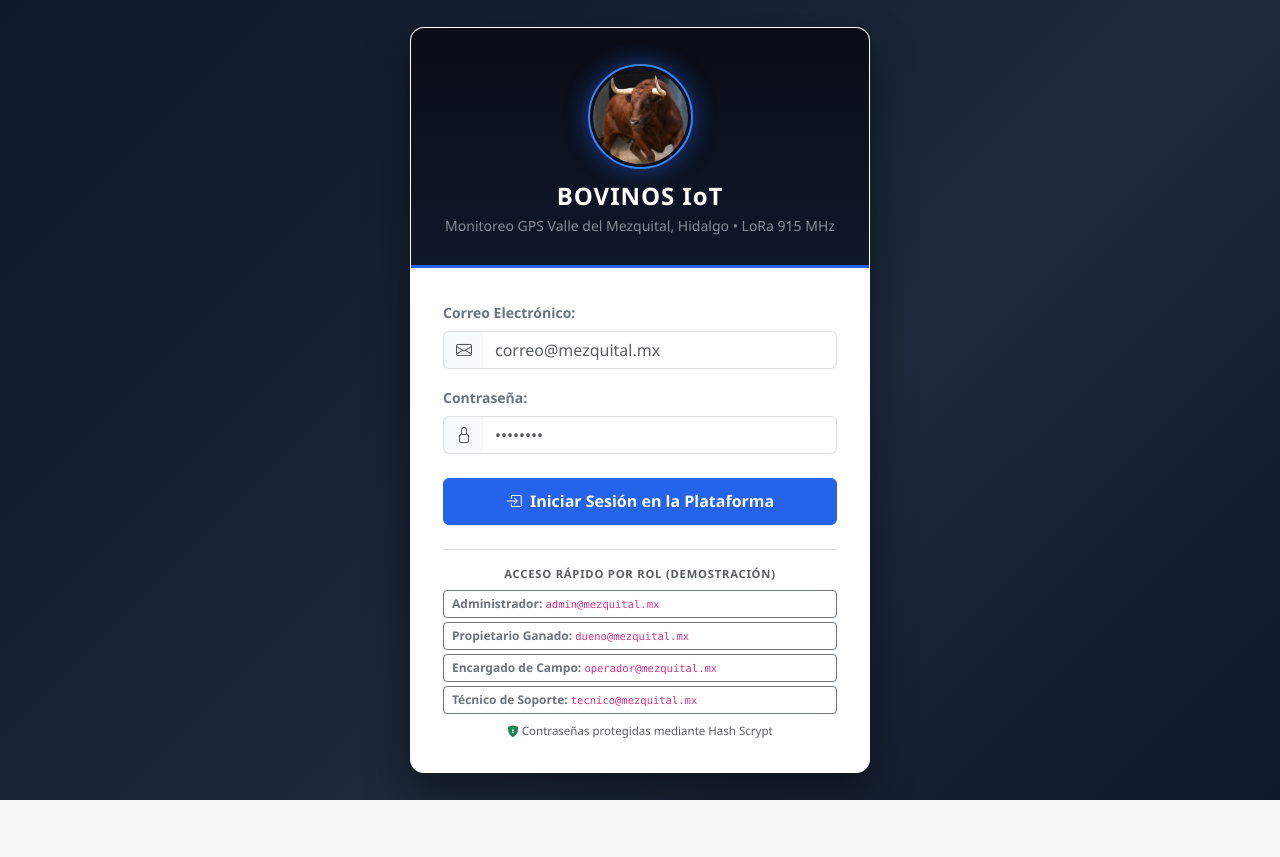
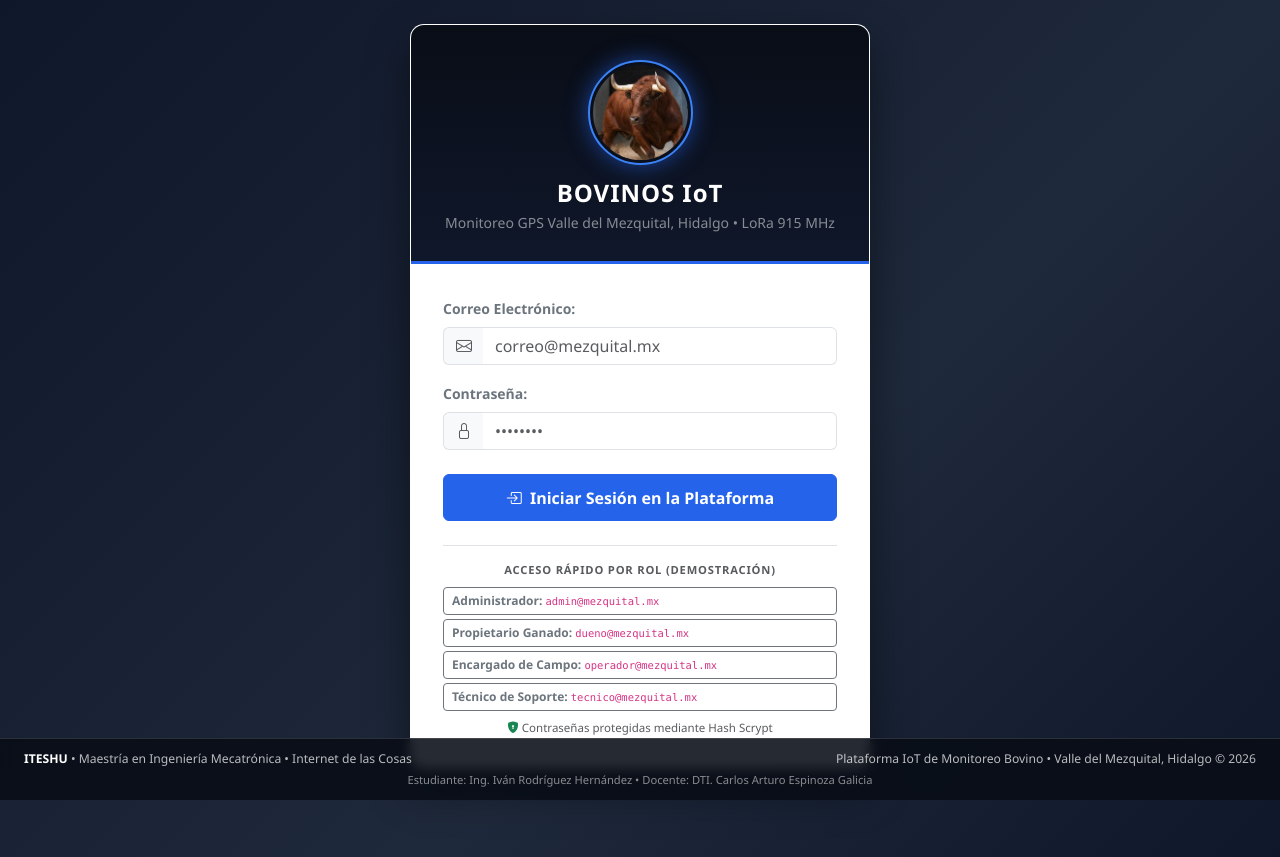
Before and after one commit to am25021818-netizen/PLATAFORMA-IoT_, a Flask app: page /login in a window 1280 px wide. Before the commit the page ends 800 px from the top, so only its background shows below. Run offline with Flask 3, Linux system fonts and the light colour scheme.

Commit message:
feat: agregar footer institucional a la webapp

```diff
--- a/plataforma_iot_bovinos/webapp/templates/login.html
+++ b/plataforma_iot_bovinos/webapp/templates/login.html
@@ -26,7 +26,7 @@
       align-items: center;
       justify-content: center;
       font-family: 'Segoe UI', system-ui, -apple-system, sans-serif;
-      padding: 1.5rem;
+      padding: 1.5rem 1.5rem 5.5rem;
     }
     .login-card {
       background: #ffffff;
@@ -93,6 +93,22 @@
     .role-badge:hover {
       transform: scale(1.02);
     }
+    .login-footer {
+      position: fixed;
+      left: 0;
+      right: 0;
+      bottom: 0;
+      z-index: 10;
+      padding: 0.7rem 1.5rem;
+      background: rgba(9, 13, 22, 0.88);
+      border-top: 1px solid rgba(255, 255, 255, 0.14);
+      color: rgba(255, 255, 255, 0.72);
+      font-size: 0.76rem;
+      text-align: center;
+      backdrop-filter: blur(6px);
+    }
+    .login-footer strong { color: #ffffff; }
+    .login-footer .footer-credit { color: rgba(255, 255, 255, 0.52); font-size: 0.7rem; }
   </style>
 </head>
 <body>
@@ -166,6 +182,16 @@
     </div>
   </div>
 
+  <footer class="login-footer">
+    <div class="d-flex flex-column flex-md-row justify-content-between align-items-center gap-1">
+      <span><strong>ITESHU</strong> &bull; Maestría en Ingeniería Mecatrónica &bull; Internet de las Cosas</span>
+      <span>Plataforma IoT de Monitoreo Bovino &bull; Valle del Mezquital, Hidalgo &copy; 2026</span>
+    </div>
+    <div class="footer-credit mt-1">
+      Estudiante: Ing. Iván Rodríguez Hernández &bull; Docente: DTI. Carlos Arturo Espinoza Galicia
+    </div>
+  </footer>
+
   <script>
     function rellenar(correo, pass) {
       document.getElementById('inputCorreo').value = correo;
```
Also changed, not shown: plataforma_iot_bovinos/openspec/changes/agregar-footer-sitio/design.md (added, +18 -0 lines), plataforma_iot_bovinos/openspec/changes/agregar-footer-sitio/proposal.md (added, +30 -0 lines), plataforma_iot_bovinos/openspec/changes/agregar-footer-sitio/specs/webapp/spec.md (added, +14 -0 lines), plataforma_iot_bovinos/openspec/changes/agregar-footer-sitio/tasks.md (added, +7 -0 lines), plataforma_iot_bovinos/webapp/templates/base.html (+13 -2 lines).
